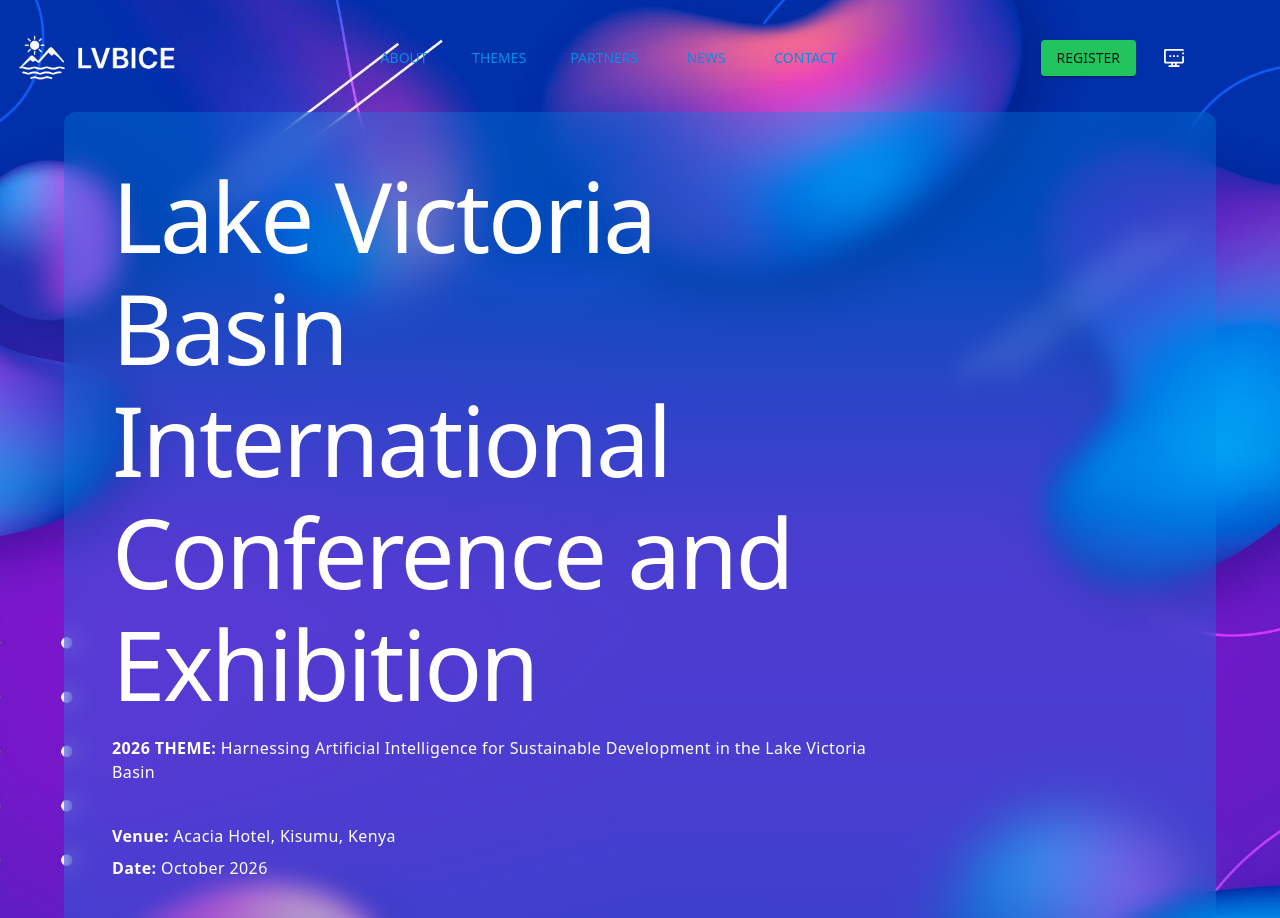
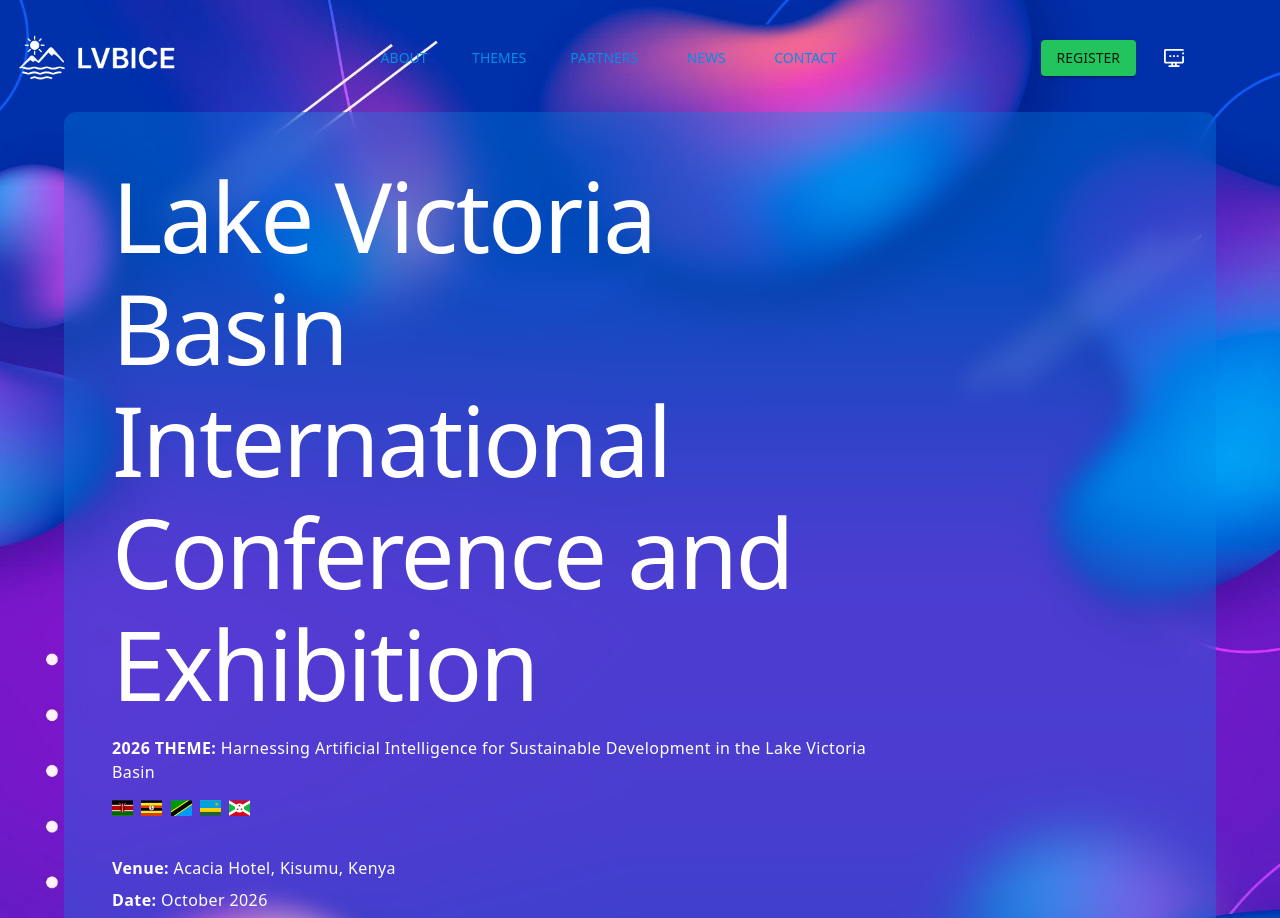
Before and after one commit to OJ254/lvbice-website, a Next.js app: page / in a window 1280 px wide. Shown: the top 918 px of the page. Built offline with nearby package versions, Linux system fonts and the light colour scheme; some icons are missing; what @mui/material-nextjs would draw is missing.

Commit message:
progress 24.11.2025_1

```diff
--- a/package.json
+++ b/package.json
@@ -15,6 +15,7 @@
         "@mui/icons-material": "^7.3.5",
         "@mui/material": "^7.3.5",
         "@mui/material-nextjs": "^7.3.5",
+        "flag-icons": "^7.5.0",
         "next": "16.0.3",
         "react": "19.2.0",
         "react-dom": "19.2.0",
--- a/src/app/pages/about/(sections)/Hero.tsx
+++ b/src/app/pages/about/(sections)/Hero.tsx
@@ -14,6 +14,7 @@ import {
   WhatsAppLogo,
   YouTubeLogo,
 } from '@/components/ui/dataDisplay/icons';
+import 'flag-icons/css/flag-icons.min.css';
 
 /**
  * Props for the Hero section.
@@ -150,6 +151,13 @@ const Hero = ({
               >
                 <span className='font-bold'>{year} THEME:</span> {eventTheme}
               </Typography>
+              <div className='flex items-center gap-2'>
+                <span className='fi fi-ke' />
+                <span className='fi fi-ug' />
+                <span className='fi fi-tz' />
+                <span className='fi fi-rw' />
+                <span className='fi fi-bi' />
+              </div>
             </div>
 
             <div className='flex flex-col items-center justify-center gap-2 md:items-start'>
--- a/src/app/pages/about/(sections)/StatsSection.tsx
+++ b/src/app/pages/about/(sections)/StatsSection.tsx
@@ -67,7 +67,6 @@ const StatsSection = ({ id = '', className = '' }: StatsSectionProps) => {
               />
             ))}
           </div>
-
           {/* Section Header */}
           <div className='flex flex-col items-center space-y-4 text-center'>
             <Typography variant='h4' className='font-semibold'>
@@ -79,7 +78,6 @@ const StatsSection = ({ id = '', className = '' }: StatsSectionProps) => {
               including but not limited to the Lake Victoria region.
             </Typography>
           </div>
-
           {/* Stats Grid */}
           <div className='grid grid-cols-1 gap-8 md:grid-cols-2 xl:grid-cols-4 xl:gap-10'>
             {stats.map((item, index) => (
```
Also changed, not shown: 1 other file (tests, documents, lock files or other folders).
